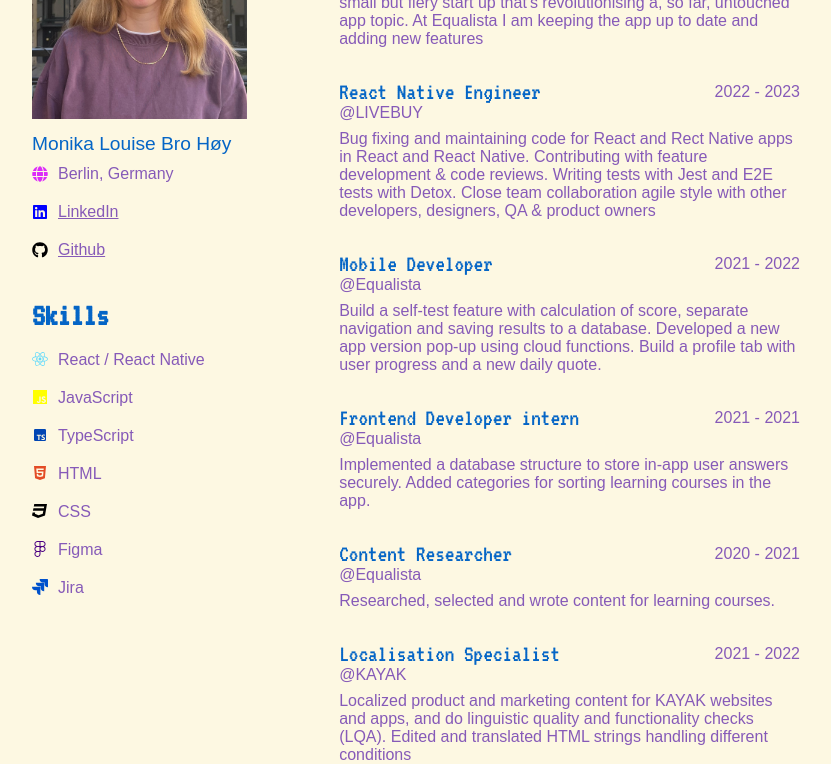
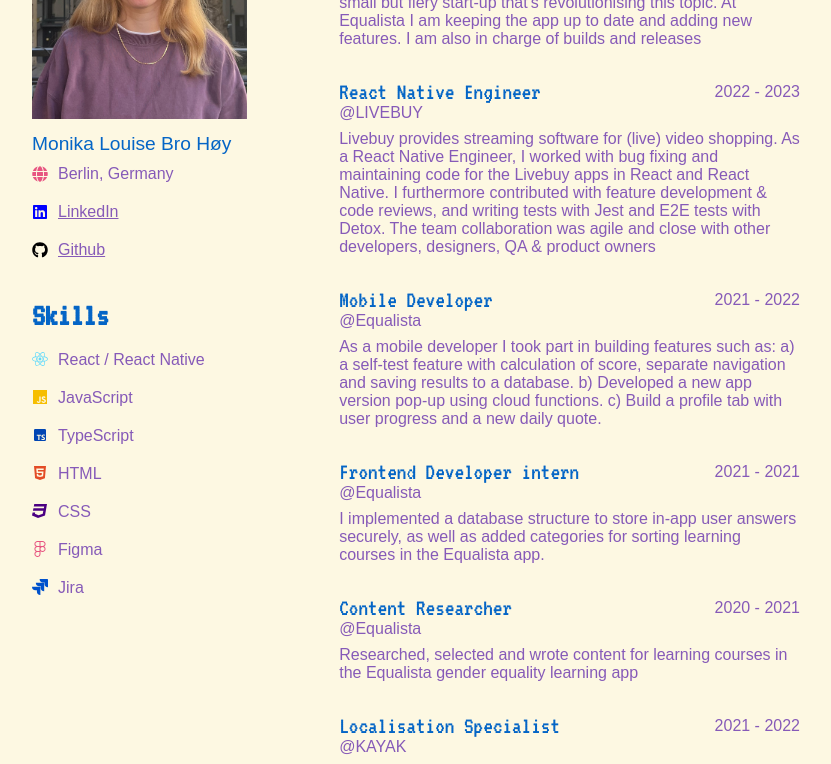
Before and after one commit to MonikaHoy/website, a React (Create React App) app: page / in a window 1280 px wide. Shown: the part 340-1104 px from the top of the page, without its empty margins (224-1055 px from the left). Built offline with nearby package versions, Linux system fonts and the light colour scheme; a web font is replaced by a local one.

Commit message:
text polishing

```diff
--- a/src/components/Experience/experienceData.ts
+++ b/src/components/Experience/experienceData.ts
@@ -15,7 +15,7 @@ const experience: Experience[] = [
     startDate: "2023",
     endDate: "",
     description:
-      "Equalista is the first gender equality learning app, created in a small but fiery start up that's revolutionising a, so far, untouched app topic. At Equalista I am keeping the app up to date and adding new features",
+      "Equalista is the first gender equality learning app, created in a small but fiery start-up that's revolutionising this topic. At Equalista I am keeping the app up to date and adding new features. I am also in charge of builds and releases",
   },
   {
     title: "React Native Engineer",
@@ -24,7 +24,7 @@ const experience: Experience[] = [
     startDate: "2022",
     endDate: "2023",
     description:
-      "Bug fixing and maintaining code for React and Rect Native apps in React and React Native. Contributing with feature development & code reviews. Writing tests with Jest and E2E tests with Detox. Close team collaboration agile style with other developers, designers, QA & product owners",
+      "Livebuy provides streaming software for (live) video shopping. As a React Native Engineer, I worked with bug fixing and maintaining code for the Livebuy apps in React and React Native. I furthermore contributed with feature development & code reviews, and writing tests with Jest and E2E tests with Detox. The team collaboration was agile and close with other developers, designers, QA & product owners",
   },
   {
     title: "Mobile Developer",
@@ -33,7 +33,7 @@ const experience: Experience[] = [
     startDate: "2021",
     endDate: "2022",
     description:
-      "Build a self-test feature with calculation of score, separate navigation and saving results to a database.  Developed a new app version pop-up using cloud functions. 	Build a profile tab with user progress and a new daily quote.",
+      "As a mobile developer I took part in building features such as: a) a self-test feature with calculation of score, separate navigation and saving results to a database. b) Developed a new app version pop-up using cloud functions. c) Build a profile tab with user progress and a new daily quote.",
   },
   {
     title: "Frontend Developer intern",
@@ -42,7 +42,7 @@ const experience: Experience[] = [
     startDate: "2021",
     endDate: "2021",
     description:
-      "Implemented a database structure to store in-app user answers securely. Added categories for sorting learning courses in the app.",
+      "I implemented a database structure to store in-app user answers securely, as well as added categories for sorting learning courses in the Equalista app.",
   },
   {
     title: "Content Researcher",
@@ -50,7 +50,8 @@ const experience: Experience[] = [
     location: "Berlin",
     startDate: "2020",
     endDate: "2021",
-    description: "Researched, selected and wrote content for learning courses.",
+    description:
+      "Researched, selected and wrote content for learning courses in the Equalista gender equality learning app",
   },
   {
     title: "Localisation Specialist",
@@ -59,7 +60,7 @@ const experience: Experience[] = [
     startDate: "2021",
     endDate: "2022",
     description:
-      "Localized product and marketing content for KAYAK websites and apps, and do linguistic quality and functionality checks (LQA). Edited and translated HTML strings handling different conditions",
+      "Kayak produces high quality travel related content, and as a localisation specialist, I translated product and marketing content for the KAYAK websites and apps. I also performed linguistic quality and functionality checks (LQA)",
   },
   {
     title: "Online News Editor and Translator",
--- a/src/components/Experience/projectsData.ts
+++ b/src/components/Experience/projectsData.ts
@@ -8,7 +8,7 @@ const projects: Projects[] = [
   {
     title: "grow",
     description:
-      "Grow was my first mobile project and what made me want to be a mobile developer. Inspired from tracking my plants' health, I built a plant journal application to track my plants with images. Developed and built an app from scratch in React Native and Expo, using React Navigation and Firebase Cloud Firestore database. Currently working on moving it from Expo to React Native and refactoring the code to TypeScript.",
+      "Grow was my first mobile project and what made me want to be a mobile developer. Inspired from tracking my plants' health, I built a plant journal application to track my plants with images. I developed and built the app from scratch in React Native and Expo, using React Navigation and Firebase Cloud Firestore database. I am currently working on moving it from Expo to React Native and refactoring the code to TypeScript.",
     date: 2020,
   },
 ];
--- a/src/components/Skills/skillsData.tsx
+++ b/src/components/Skills/skillsData.tsx
@@ -9,11 +9,11 @@ type Skill = {
 
 const skills: Skill[] = [
   { name: "React / React Native", icon: <FaReact color="#61dafb" /> },
-  { name: "JavaScript", icon: <FaJs color="yellow" /> },
+  { name: "JavaScript", icon: <FaJs color="#F6BE00" /> },
   { name: "TypeScript", icon: <BiLogoTypescript color="#0146b3" /> },
   { name: "HTML", icon: <FaHtml5 color="#e34c26" /> },
-  { name: "CSS", icon: <FaCss3 /> },
-  { name: "Figma", icon: <FaFigma color="indigo" /> },
+  { name: "CSS", icon: <FaCss3 color="indigo" /> },
+  { name: "Figma", icon: <FaFigma color="#e75480" /> },
   { name: "Jira", icon: <SiJira color="#0052cc" /> },
 ];
 
--- a/src/sections/Summary/Summary.tsx
+++ b/src/sections/Summary/Summary.tsx
@@ -18,7 +18,7 @@ export default function Summary({ isSmallScreen }: SummaryProps) {
         </div>
         <h2 className={style.name}>Monika Louise Bro Høy</h2>
         <div className={style.infoContainer}>
-          <FaGlobe color="#DC2CF9" />
+          <FaGlobe color="#e75480" />
           <p>Berlin, Germany</p>
         </div>
         <div className={style.infoContainer}>
```
